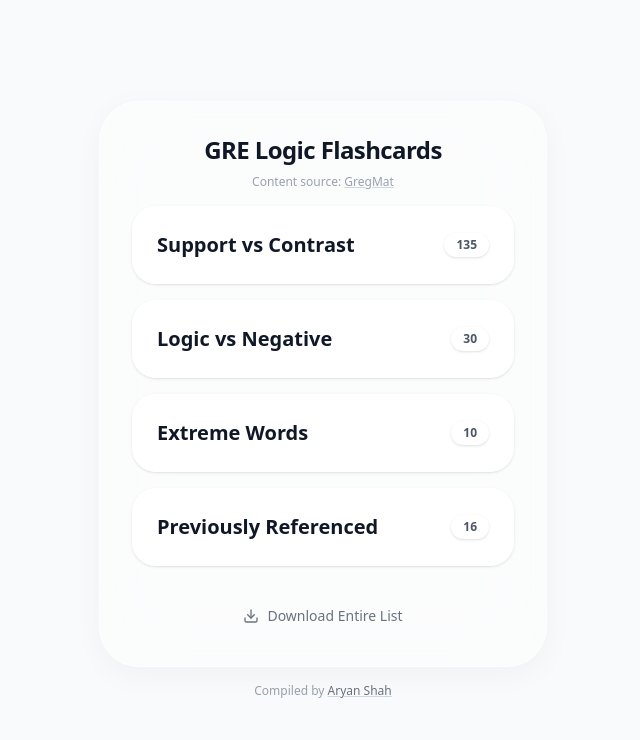
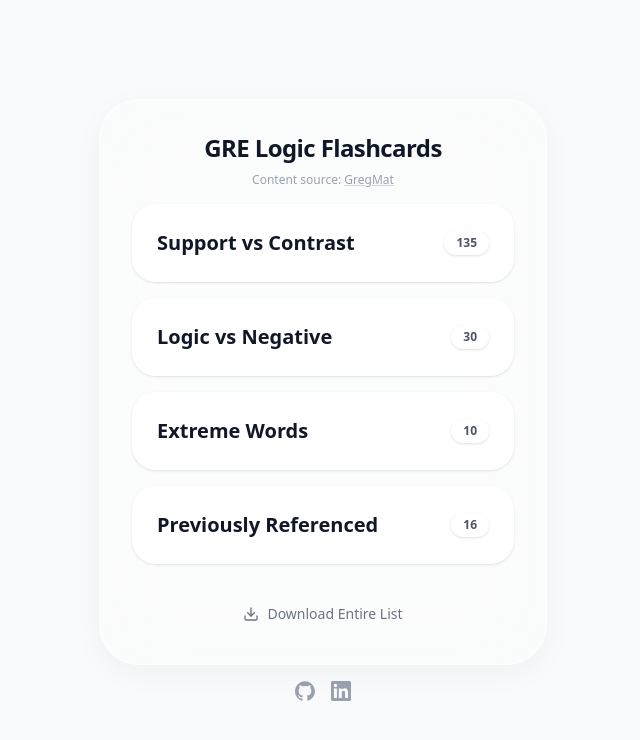
Before and after one commit to AryanShah30/gre-logic-app, a React (Vite) app: page / in a window 1280 px wide. Shown: the top 740 px of the page, without its empty margins (317-957 px from the left). Built offline with nearby package versions, Linux system fonts and the light colour scheme.

Commit message:
added icons for github and linkedin

```diff
--- a/src/components/DeckSelector.tsx
+++ b/src/components/DeckSelector.tsx
@@ -93,17 +93,32 @@
           </a>
         </div>
       </div>
-      <p className="mt-4 text-xs text-gray-400 text-center">
-        Compiled by{' '}
+      <div className="mt-4 flex items-center justify-center gap-4">
+        {/* GitHub logo */}
+        <a
+          href="https://github.com/AryanShah30/gre-logic-app"
+          target="_blank"
+          rel="noopener noreferrer"
+          className="text-gray-400 hover:text-gray-800 transition-colors"
+          aria-label="GitHub"
+        >
+          <svg width="20" height="20" viewBox="0 0 98 96" xmlns="http://www.w3.org/2000/svg" fill="currentColor">
+            <path fillRule="evenodd" clipRule="evenodd" d="M48.854 0C21.839 0 0 22 0 49.217c0 21.756 13.993 40.172 33.405 46.69 2.427.49 3.316-1.059 3.316-2.362 0-1.141-.08-5.052-.08-9.127-13.59 2.934-16.42-5.867-16.42-5.867-2.184-5.704-5.42-7.17-5.42-7.17-4.448-3.015.324-3.015.324-3.015 4.934.326 7.523 5.052 7.523 5.052 4.367 7.496 11.404 5.378 14.235 4.074.404-3.178 1.699-5.378 3.074-6.6-10.839-1.141-22.243-5.378-22.243-24.283 0-5.378 1.94-9.778 5.014-13.2-.485-1.222-2.184-6.275.486-13.038 0 0 4.125-1.304 13.426 5.052a46.97 46.97 0 0 1 12.214-1.63c4.125 0 8.33.571 12.213 1.63 9.302-6.356 13.427-5.052 13.427-5.052 2.67 6.763.97 11.816.485 13.038 3.155 3.422 5.015 7.822 5.015 13.2 0 18.905-11.404 23.06-22.324 24.283 1.78 1.548 3.316 4.481 3.316 9.126 0 6.6-.08 11.897-.08 13.526 0 1.304.89 2.853 3.316 2.364 19.412-6.52 33.405-24.935 33.405-46.691C97.707 22 75.788 0 48.854 0z"/>
+          </svg>
+        </a>
+        {/* LinkedIn logo */}
         <a
           href="https://www.linkedin.com/in/aryanashah/"
           target="_blank"
           rel="noopener noreferrer"
-          className="text-gray-500 hover:text-gray-800 underline decoration-gray-300 transition-colors font-medium"
+          className="text-gray-400 hover:text-[#0A66C2] transition-colors"
+          aria-label="LinkedIn"
         >
-          Aryan Shah
+          <svg width="20" height="20" viewBox="0 0 24 24" xmlns="http://www.w3.org/2000/svg" fill="currentColor">
+            <path d="M20.447 20.452h-3.554v-5.569c0-1.328-.027-3.037-1.852-3.037-1.853 0-2.136 1.445-2.136 2.939v5.667H9.351V9h3.414v1.561h.046c.477-.9 1.637-1.85 3.37-1.85 3.601 0 4.267 2.37 4.267 5.455v6.286zM5.337 7.433a2.062 2.062 0 0 1-2.063-2.065 2.064 2.064 0 1 1 2.063 2.065zm1.782 13.019H3.555V9h3.564v11.452zM22.225 0H1.771C.792 0 0 .774 0 1.729v20.542C0 23.227.792 24 1.771 24h20.451C23.2 24 24 23.227 24 22.271V1.729C24 .774 23.2 0 22.222 0h.003z"/>
+          </svg>
         </a>
-      </p>
+      </div>
     </div>
   );
 }
```
